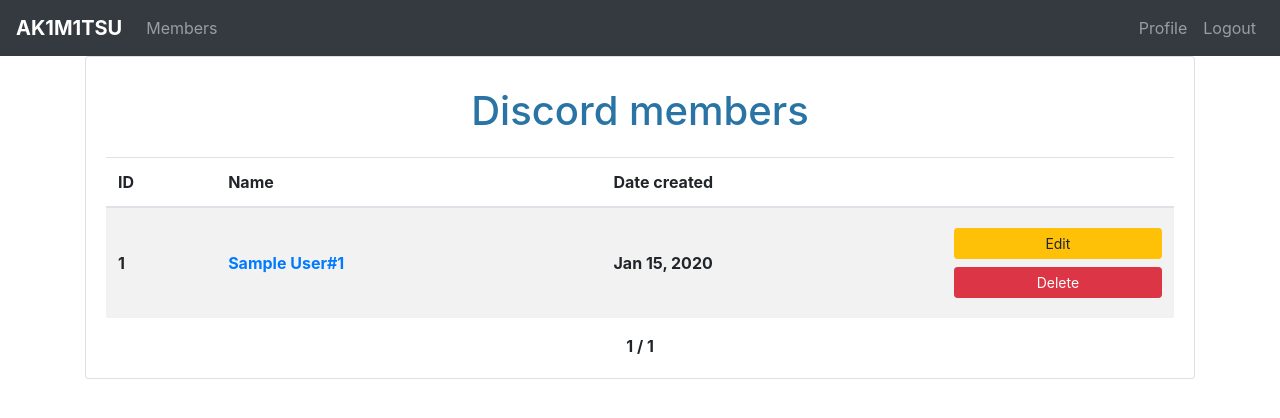
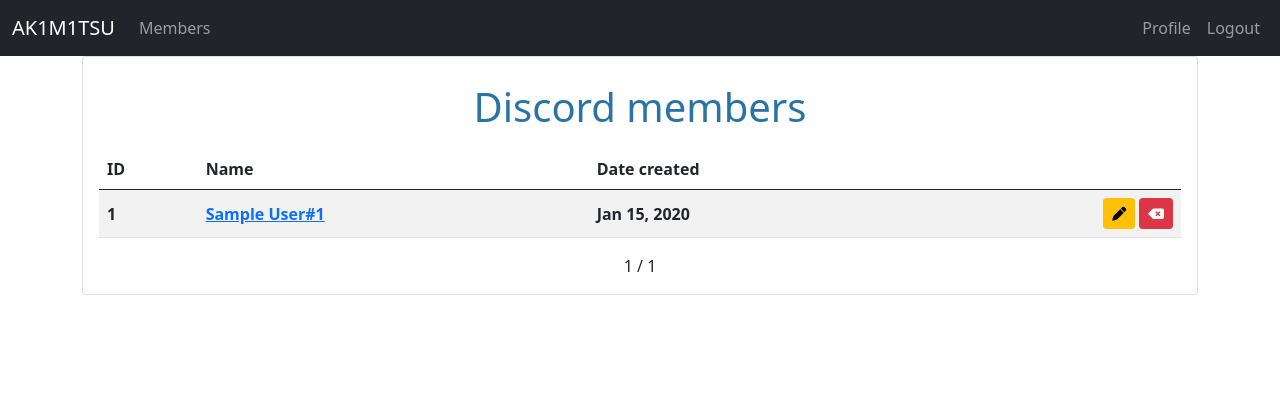
Before and after one commit to romankravchuk/toronto, a Flask app: page /members/ in a window 1280 px wide. Shown: the top 418 px of the page. Run offline with Flask 2, Linux system fonts and the light colour scheme; a user stored in the database is signed in; tables that the repository leaves empty hold one stand-in row (values such as "Sample post"); lists and menus that the app fills with data are empty; parts of the project's set-up code (start-up, migrations or seed data) failed here and were passed over; some libraries are stand-ins or nearby versions.

Commit message:
refactor: member.html

```diff
--- a/services/web/src/templates/base.html
+++ b/services/web/src/templates/base.html
@@ -4,11 +4,12 @@
     <meta charset="utf-8" />
     <meta name="viewport" content="width=device-width, initial-scale=1, shrink-to-fit=no" />
     <link rel="stylesheet" href="{{ url_for('static', filename= 'css/style.css') }}" />
-    <link rel="stylesheet" href="https://stackpath.bootstrapcdn.com/bootstrap/4.3.1/css/bootstrap.min.css" integrity="sha384-ggOyR0iXCbMQv3Xipma34MD+dH/1fQ784/j6cY/iJTQUOhcWr7x9JvoRxT2MZw1T" crossorigin="anonymous" />
+    <link href="https://cdn.jsdelivr.net/npm/bootstrap@5.0.2/dist/css/bootstrap.min.css" rel="stylesheet" integrity="sha384-EVSTQN3/azprG1Anm3QDgpJLIm9Nao0Yz1ztcQTwFspd3yD65VohhpuuCOmLASjC" crossorigin="anonymous">
     <title>{% block title %} Flask app {% endblock %}</title>
   </head>
   <body>
-    <nav class="navbar navbar-expand-md navbar-dark bg-dark">
+    <nav class="navbar navbar-expand-sm navbar-dark bg-dark">
+      <div class="container-fluid">
         <a class="navbar-brand font-weight-bold text-uppercase" href="{{ url_for('index')}}">Ak1m1tsu</a>
         <button class="navbar-toggler" type="button" data-toggle="collapse" data-target="#navbarNav" aria-controls="navbarNav" aria-expanded="false" aria-label="Toggle navigation">
           <span class="navbar-toggler-icon"></span>
@@ -21,7 +22,7 @@
             </li>
           </ul>
           {% endif %}
-        <ul class="navbar-nav ml-auto">
+          <ul class="navbar-nav ms-auto">
             {% if not current_user.is_authenticated %}
             <li class="nav-item">
               <a href="{{ url_for('auth.login') }}" class="nav-link">Login</a>
@@ -39,6 +40,7 @@
             </li>
             {% endif %}
           </ul>
+        </div>
       </div>
     </nav>
     <div class="container">
@@ -59,7 +61,6 @@
   </body>
   {% block javascript %}
   {% endblock %}
-  <script src="https://code.jquery.com/jquery-3.2.1.slim.min.js" integrity="sha384-KJ3o2DKtIkvYIK3UENzmM7KCkRr/rE9/Qpg6aAZGJwFDMVNA/GpGFF93hXpG5KkN" crossorigin="anonymous"></script>
-  <script src="https://cdn.jsdelivr.net/npm/popper.js@1.12.9/dist/umd/popper.min.js" integrity="sha384-ApNbgh9B+Y1QKtv3Rn7W3mgPxhU9K/ScQsAP7hUibX39j7fakFPskvXusvfa0b4Q" crossorigin="anonymous"></script>
-  <script src="https://cdn.jsdelivr.net/npm/bootstrap@4.0.0/dist/js/bootstrap.min.js" integrity="sha384-JZR6Spejh4U02d8jOt6vLEHfe/JQGiRRSQQxSfFWpi1MquVdAyjUar5+76PVCmYl" crossorigin="anonymous"></script>
+  <script src="https://kit.fontawesome.com/cba45420ae.js" crossorigin="anonymous"></script>
+  <script src="https://cdn.jsdelivr.net/npm/bootstrap@5.0.2/dist/js/bootstrap.bundle.min.js" integrity="sha384-MrcW6ZMFYlzcLA8Nl+NtUVF0sA7MsXsP1UyJoMp4YLEuNSfAP+JcXn/tWtIaxVXM" crossorigin="anonymous"></script>
 </html>
--- a/services/web/src/templates/members/members.html
+++ b/services/web/src/templates/members/members.html
@@ -27,13 +27,16 @@
                         </th>
                         <th scope="col" class="align-middle">{{ member.created_at.strftime("%b %d, %Y") }}</th>
                         <th scope="col" class="align-middle">
-                            <a class="btn btn-warning btn-sm my-2 btn-block"
-                                href="{{ url_for('members.edit', id=member.id) }}">
-                                Edit
-                            </a>
-                            <form action="{{ url_for('members.delete', id=member.id) }}" method="post">
-                                <button class="btn btn-danger btn-sm my-2 btn-block" type="submit"">Delete</button>
-                            </form>
+                            <div class="d-flex justify-content-center">
+                                <a class="btn btn-warning btn-sm ms-auto" href="{{ url_for('members.edit', id=member.id) }}" style="text-decoration: none;">
+                                    <i class="fa-solid fa-pen"></i>
+                                </a>
+                                <form action="{{ url_for('members.delete', id=member.id) }}" method="post">
+                                    <button class="btn btn-danger btn-sm ms-1" type="submit">
+                                        <i class="fa-solid fa-delete-left"></i>
+                                    </button>
+                                </form>
+                            </div>
                         </th>
                     </tr>
                     {% endfor %}
```
Also changed, not shown: services/web/src/templates/members/member.html (+45 -5 lines). Lines whose indentation alone changed are shown as unchanged.
